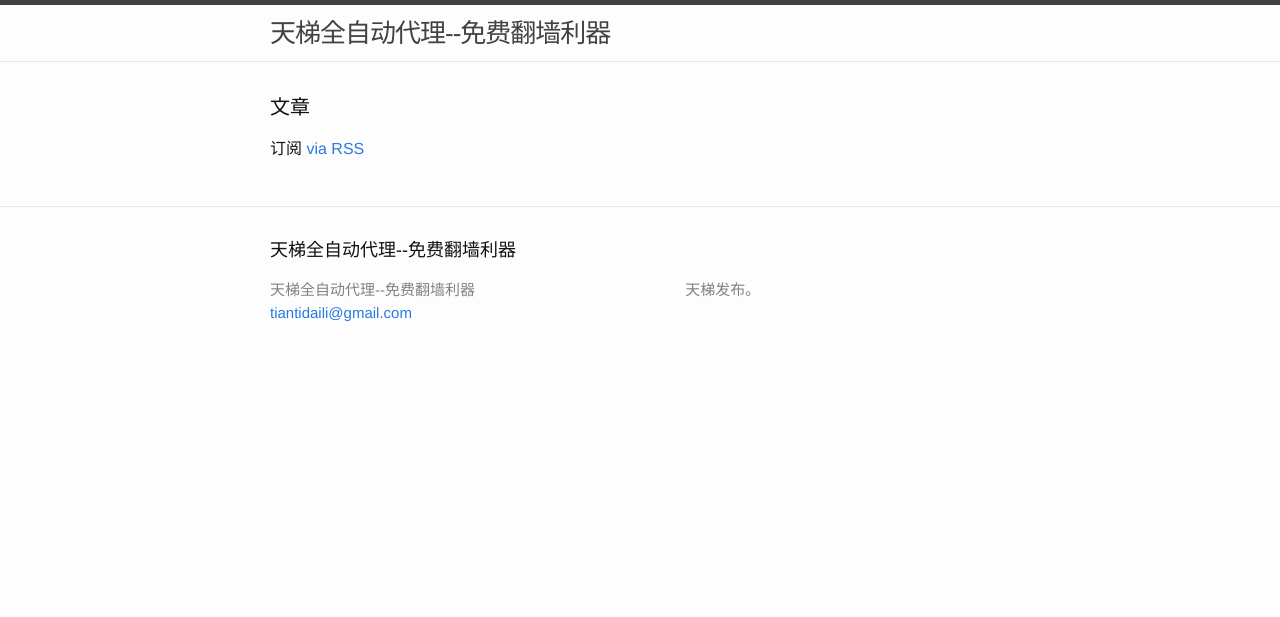
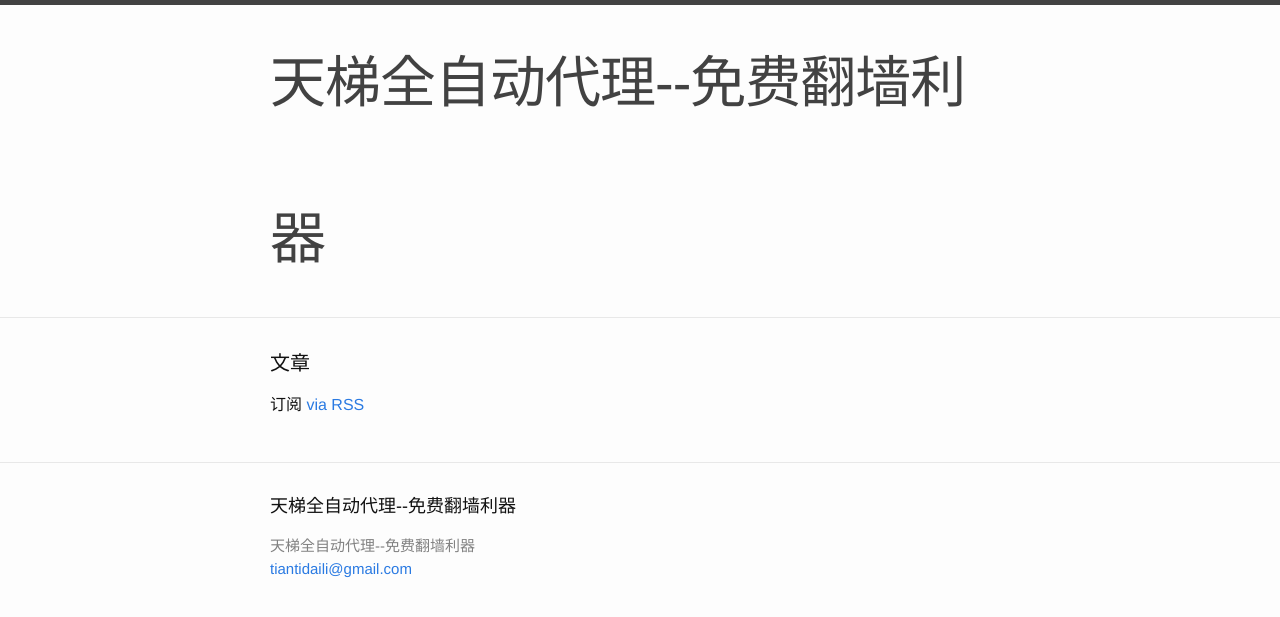
Before and after one commit to zoommt/tiantiio.github.io, a Jekyll site: the page built from index.html, in a window 1280 px wide. Shown: the top 617 px of the page. Built offline with Jekyll 4.4.1, drawn with Linux system fonts in a browser that asks for light colours; Markdown is read by kramdown in place of the engine named in the settings; comment, search, counter and statistics services are not loaded.

Commit message:
edit template

```diff
--- a/_includes/footer.html
+++ b/_includes/footer.html
@@ -38,18 +38,17 @@
                     {% endif %}
                 </ul>
             </div>
-            <div class="footer-col  footer-col-3">
-                <p class="text">{{ site.description }}</p>
-            </div>
         </div>
     </div>
 </footer>
+
 <script>
-    var _hmt = _hmt || [];
-    (function () {
-        var hm = document.createElement("script");
-        hm.src = "//hm.baidu.com/hm.js?677a6496c3fa599a36743ae696b7bc3e";
-        var s = document.getElementsByTagName("script")[0];
-        s.parentNode.insertBefore(hm, s);
-    })();
+  (function(i,s,o,g,r,a,m){i['GoogleAnalyticsObject']=r;i[r]=i[r]||function(){
+  (i[r].q=i[r].q||[]).push(arguments)},i[r].l=1*new Date();a=s.createElement(o),
+  m=s.getElementsByTagName(o)[0];a.async=1;a.src=g;m.parentNode.insertBefore(a,m)
+  })(window,document,'script','//www.google-analytics.com/analytics.js','ga');
+
+  ga('create', 'UA-73736720-1', 'auto');
+  ga('send', 'pageview');
+
 </script>
--- a/_sass/_layout.scss
+++ b/_sass/_layout.scss
@@ -11,8 +11,8 @@
 }
 
 .site-title {
-    font-size: 26px;
-    line-height: 56px;
+    font-size: 56px;
+    line-height: 156px;
     letter-spacing: -1px;
     margin-bottom: 0;
     float: left;
@@ -25,7 +25,7 @@
 
 .site-nav {
     float: right;
-    line-height: 56px;
+    line-height: 156px;
 
     .menu-icon {
         display: none;
```
